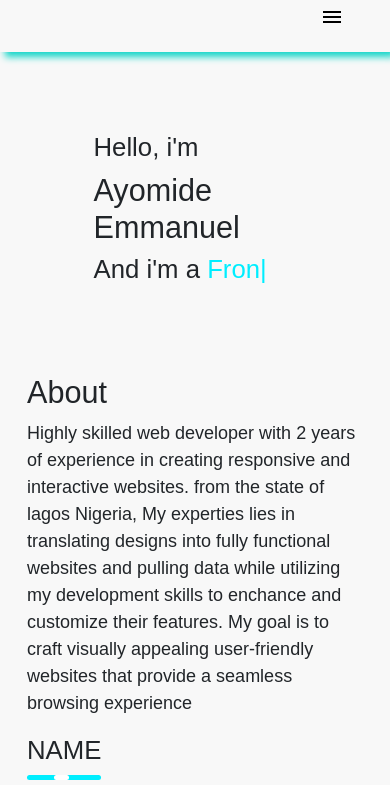
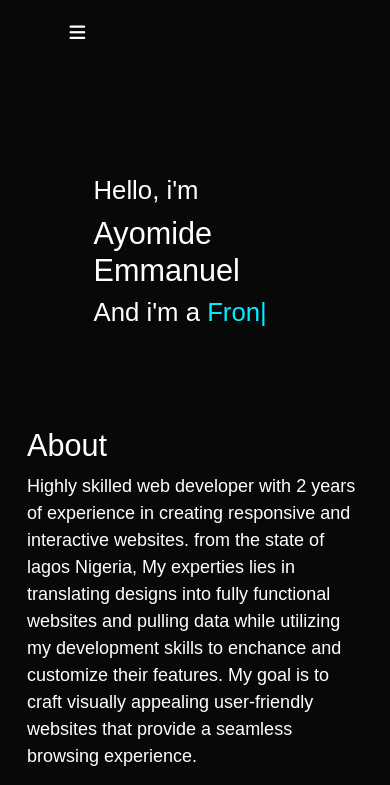
Before and after one commit to baynaira/complete-project, a plain HTML site: page index.html in a window 390 px wide. Shown: the top 785 px of the page. Drawn offline with nearby package versions, Linux system fonts and the light colour scheme.

Commit message:
second commit

```diff
--- a/index.html
+++ b/index.html
@@ -13,16 +13,18 @@
 <script src="https://kit.fontawesome.com/95bfd4bfcc.js" crossorigin="anonymous"></script>
 <script src="https://unpkg.com/typed.js@2.1.0/dist/typed.umd.js"></script>
 </head>
-<body>
+<body><div class="container">
+
   <nav>
     <ul class="sidebar">
-                <li onclick=hideSidebar()><a href="#"><svg xmlns="http://www.w3.org/2000/svg" height="24" viewBox="0 -960 960 960" width="24"><path d="m256-200-56-56 224-224-224-224 56-56 224 224 224-224 56 56-224 224 224 224-56 56-224-224-224 224Z"/></svg></a></li>
+      <li onclick=hideSidebar() class="sid"><a href="#"><svg xmlns="http://www.w3.org/2000/svg" height="24" viewBox="0 -960 960 960" width="24"><path d="m256-200-56-56 224-224-224-224 56-56 224 224 224-224 56 56-224 224 224 224-56 56-224-224-224 224Z"/></svg></a></li>
       <li><a href="#home">Home</a></li>
       <li><a href="#about">About</a></li>
       <li><a href="#potfolio">Potfolio</a></li>
       <li><a href="#skills">Skills</a></li>
       <li><a href="#contact">Contact</a></li>
     </ul>
+
     <ul>
       <li class="hideOnMobile"><a href="#">OAE</a></li>
       <li class="hideOnMobile"><a href="#home">Home</a></li>
@@ -30,10 +32,12 @@
       <li class="hideOnMobile"><a href="#potfolio">Potfolio</a></li>
       <li class="hideOnMobile"><a href="#skills">Skills</a></li>
       <li class="hideOnMobile"><a href="#contact">Contact</a></li>
-                <li class="menu-btn" onclick=showSidebar()><a href="#"><svg xmlns="http://www.w3.org/2000/svg" height="24" viewBox="0 -960 960 960" width="26"><path d="M120-240v-80h720v80H120Zm0-200v-80h720v80H120Zm0-200v-80h720v80H120Z"/></svg></a></li>
+      <li class="menu-btn" onclick=showSidebar()><a href="#"><i class="fa-solid fa-bars"></i></a></li>
+  </nav>
     </ul>
-            </nav>
 
+
+</div>
             <!-- body section -->
            <div class="container">
             <div class="body">
@@ -50,7 +54,7 @@
                   <div class="content">
                       <p> Highly skilled web developer with 2 years of experience in creating responsive and interactive websites.  from the state of lagos Nigeria,
                         My experties lies in translating designs into fully functional websites and pulling data while utilizing my development skills to enchance and customize their features. My goal is
-                          to craft visually appealing user-friendly websites that provide a seamless browsing experience
+                          to craft visually appealing user-friendly websites that provide a seamless browsing experience.
 
 
                       </p>
@@ -180,7 +184,7 @@
                     </div>
                   </div>
 
-                  <!-- ------------potfolio---------- -->
+                  <!--------------potfolio------------>
                   <div id="potfolio">
                     <div class="container">
                       <h1 class="sub-title">My work</h1>
@@ -188,16 +192,16 @@
                         <div class="work">
                           <img src="project-1.png" alt="">
                           <div class="layout">
-                            <h3>project 1</h3>
-                            <p>qwertyuiioasdfghjklzxcvbnm,</p>
+                            <h3>NEWSLETTER </h3>
+                            <p>A simple responsive news website that feature a grid layout</p>
                             <a href="https://baynaira.github.io/news/#Categories"><i class="fa-solid fa-arrow-up-right-from-square"></i></a>
                           </div>
                         </div>
                         <div class="work">
-                          <img src="x-icon.png" alt="">
+                          <img src="potfolio-image.png" alt="">
                           <div class="layout">
-                            <h3>project 1</h3>
-                            <p>qwertyuiioasdfghjklzxcvbnm,</p>
+                            <h3>Potfolio Website </h3>
+                            <p>A potfolio website that showcase my work,skills, about me section and social links . </p>
                             <a href="#"><i class="fa-solid fa-arrow-up-right-from-square"></i></a>
                           </div>
                         </div>
--- a/style.css
+++ b/style.css
@@ -10,37 +10,54 @@ html{
     scroll-behavior: smooth;
 }
 body{
-    background-color: #f8f8f8!important;
+    background-color: #080808!important;
+    color: #fff!important;
     min-height: 100vh;
 
 }
+.container{
+    padding: 10px 10%;
+}
 nav{
-    background-color: #f8f8f8;
-    box-shadow: 5px 5px 7px rgb(22, 214, 201);
-    padding: 5px;
+    display: flex;
+    justify-content: space-between;
+    flex-wrap: wrap;
+    background-color: #080808;
+    color: #fff;
+
+
 
 
 }
-nav ul {
+
+nav ul li{
+    display: inline-block;
+    margin: 10px 20px;
+    list-style: none;
+
+
+
+}
+nav li a{
+    color: #fff;
+    text-decoration: none;
+    font-size: 18px;
+    position: relative;
+}
+
+nav ul li a::after{
+    content: "";
+    width: 0%;
+    height: 3px;
+    background: #dbc3cb;
+    position: absolute;
+    left: 0;
+    bottom: -6px;
+    transition: 0.5s;
+
+}
+nav ul li a:hover::after{
     width: 100%;
-    list-style: none;
-    display: flex;
-    justify-content: flex-end;
-    align-items: center;
-}
-nav li {
-    height: 50%;
-}
-nav a {
-    height: 100%;
-    padding: 0 40px;
-    text-decoration: none;
-    display: flex;
-    align-items: center;
-    color: black;
-}
-nav a:hover{
-    color: #0ef;
 }
 
 nav li:first-child{
@@ -49,11 +66,11 @@ nav li:first-child{
 .sidebar{
     position: fixed;
     top: 0;
-    right: 0;
+    left: 0;
     height: 100vh;
     width: 250px;
     z-index: 999;
-    background-color: rgba(255, 255, 255, 0.271);
+    background-color:#ff004f;
     box-shadow: -10px 0 10px rgba(0, 0, 0, 0.1);
     display: none;
     flex-direction: column;
@@ -69,13 +86,14 @@ nav li:first-child{
 }
 .menu-btn{
     display: none;
+    right: 0;
+
 }
 #profile-pic{
     width: 170px;
     height: 170px;
     border-radius: 50%;
-    margin-left: auto;
-    margin-right: auto;
+
 }
 .social-links ul, li{
     list-style-type: none;
@@ -327,12 +345,16 @@ form btn2{
 
 
 
-@media(max-width: 600px) {
+@media(max-width: 800px) {
     .hideOnMobile{
         display: none;
     }
     .menu-btn{
-        display: block    ;
+        display: block;
+        width: auto;
+        margin-right: 2000%;
+
+
     }
     .skills-list{
         display: grid;
@@ -343,15 +365,17 @@ form btn2{
     html{
         font-size: 18px;
     }
-
+    .contact-left, .contact-right{
+        flex-basis: 100%;
 }
-@media(max-width: 400px) {
+@media(max-width: 500px) {
    .sidebar{
     width: 100%;
     height: 100%;
    }
-   skills-list{
+   .skills-list{
     display: grid;
+
 }
 .work-list{
     display: block;
@@ -363,6 +387,11 @@ html{
 .contact-left, .contact-right{
     flex-basis: 100%;
 }
+.menu-btn{
+    display: block;
+
+
+}
 
 
 
```
Also changed, not shown: potfolio-image.png (added). Lines whose indentation alone changed are shown as unchanged.
